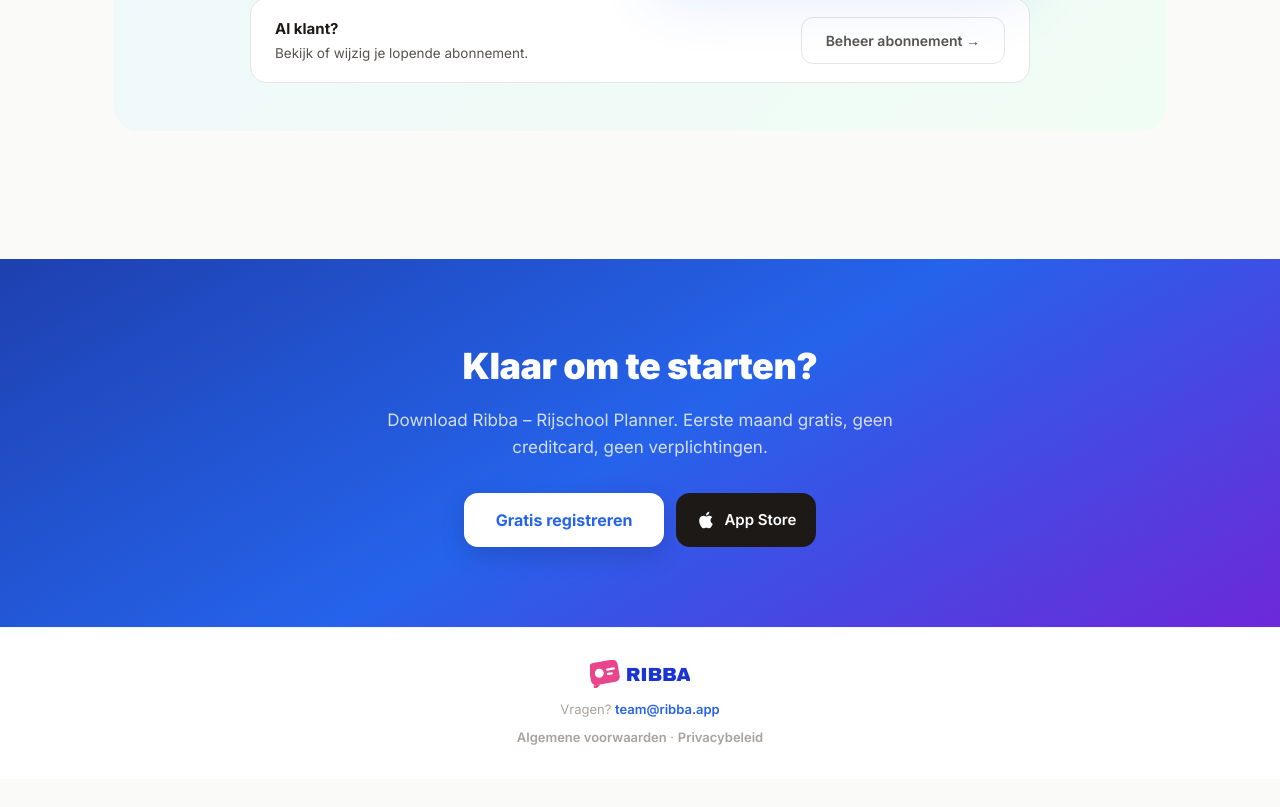
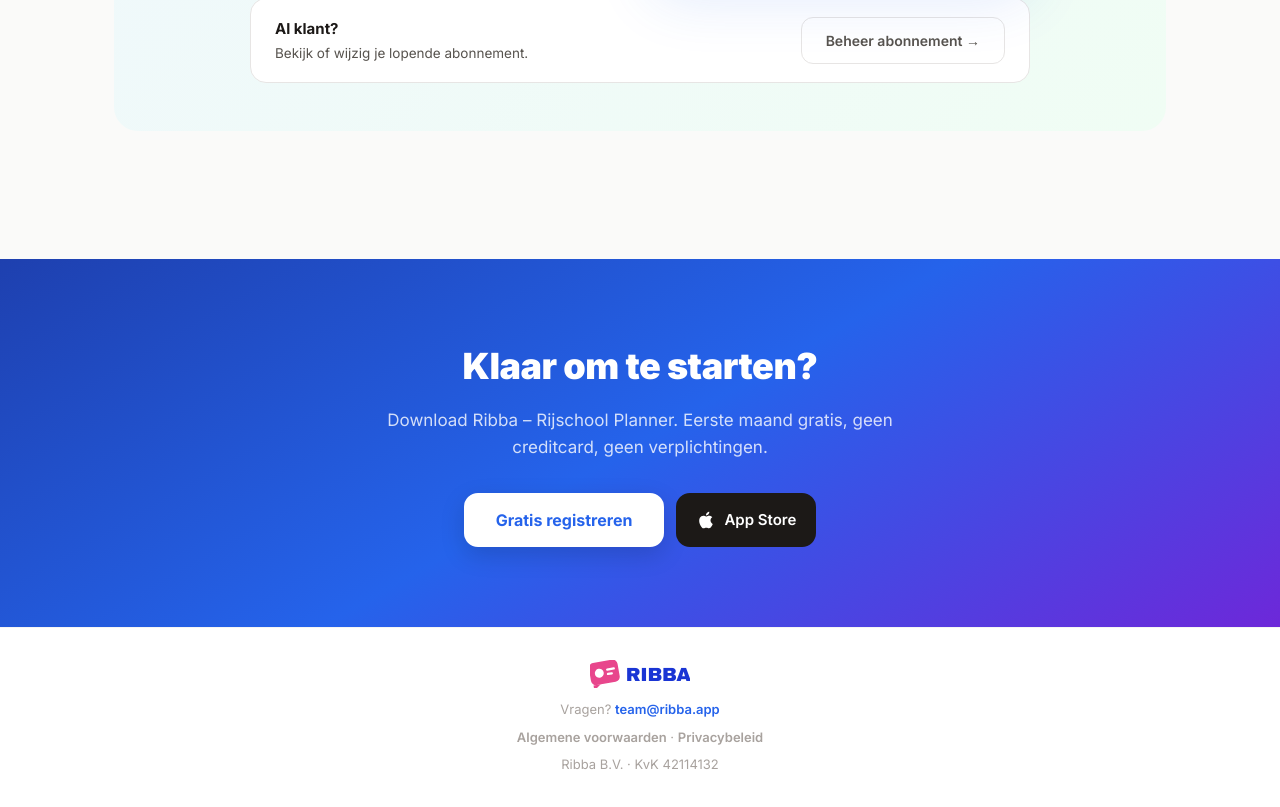
Before and after one commit to PolderLabs/ribba-web, a Next.js app: page /pro in a window 1280 px wide. Shown: the part 3823-4630 px from the top of the page. Before the commit the page ends 4602 px from the top, so only its background shows below. Built offline with nearby package versions, Linux system fonts and the light colour scheme; no server answers.

Commit message:
chore: legal-entity-regel 'Ribba B.V. · KvK 42114132' in page-footers (/pro, /rijschool-planner)

```diff
--- a/app/pro/page.tsx
+++ b/app/pro/page.tsx
@@ -488,6 +488,9 @@
           {' · '}
           <a href="https://ribba.app/privacybeleid" style={{ color: '#A8A29E', textDecoration: 'none' }}>Privacybeleid</a>
         </p>
+        <p className="footer-text" style={{ marginTop: 8, color: '#A8A29E' }}>
+          Ribba B.V. · KvK 42114132
+        </p>
       </footer>
     </div>
   );
--- a/app/rijschool-planner/page.tsx
+++ b/app/rijschool-planner/page.tsx
@@ -210,6 +210,7 @@
             Privacy
           </a>
         </p>
+        <p style={{ marginTop: 8 }}>Ribba B.V. · KvK 42114132</p>
       </footer>
     </main>
   );
```
